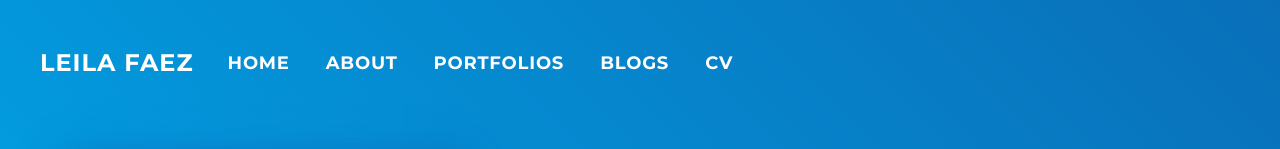
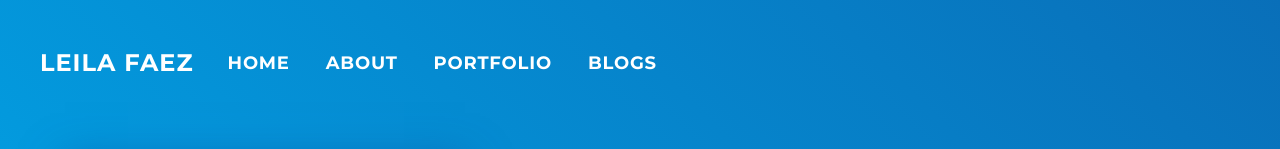
Before and after one commit to leilafaez/portfolio-leila, a Next.js app: page / in a window 1280 px wide. Shown: the top 149 px of the page. Built offline with nearby package versions, Linux system fonts and the light colour scheme.

Commit message:
fix menu items in navbar

```diff
--- a/component/shared/Header.js
+++ b/component/shared/Header.js
@@ -42,14 +42,14 @@ const Header = () => {
               <BsNavLink href="/about" title="About" />
             </NavItem>
             <NavItem className="port-navbar-item">
-              <BsNavLink href="/portfolios" title="Portfolios" />
+              <BsNavLink href="/portfolio" title="Portfolio" />
             </NavItem>
             <NavItem className="port-navbar-item">
               <BsNavLink href="/blogs" title="Blogs" />
             </NavItem>
-            <NavItem className="port-navbar-item">
+            {/* <NavItem className="port-navbar-item">
               <BsNavLink href="/cv" title="Cv" />
-            </NavItem>
+            </NavItem> */}
           </Nav>
         </Collapse>
       </Navbar>
```
